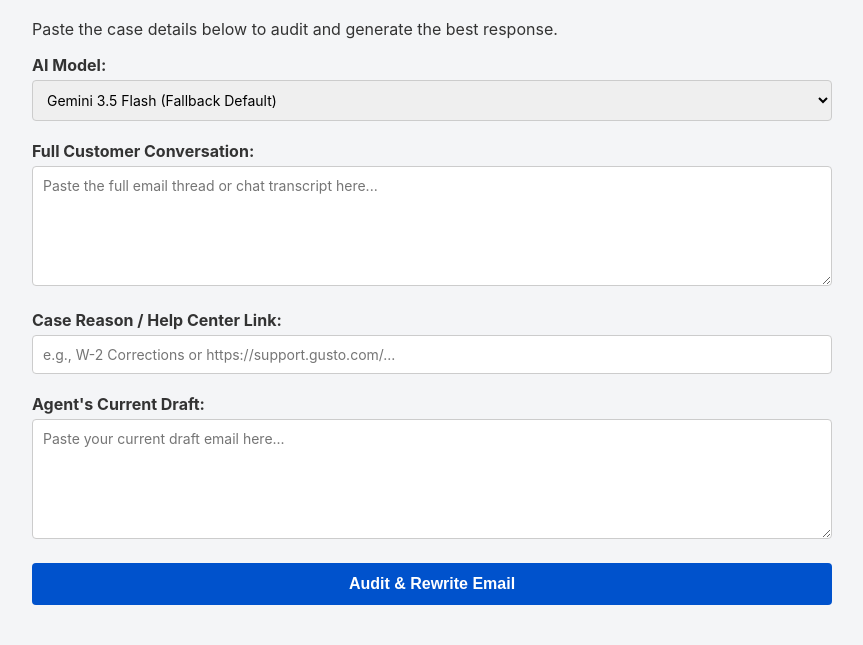
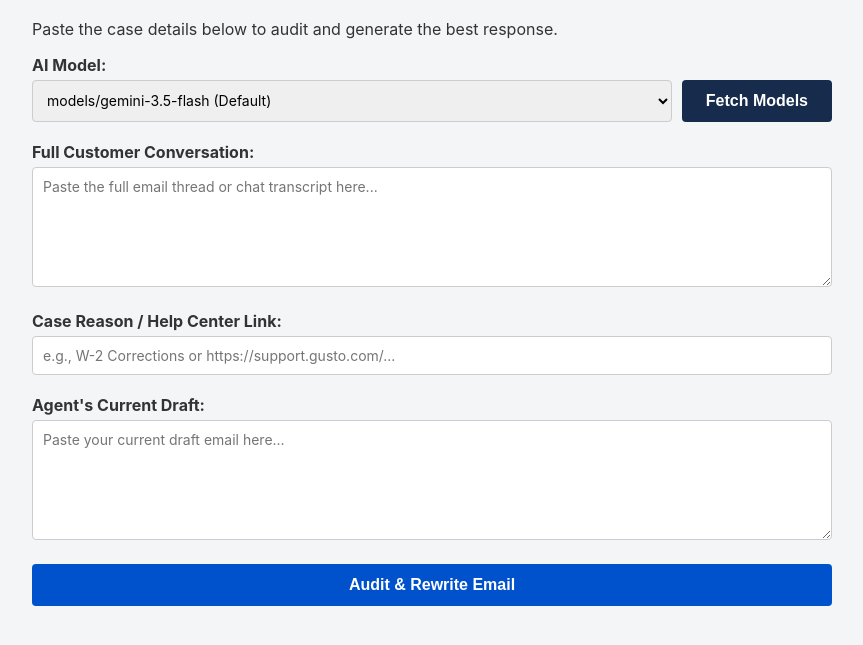
Before and after one commit to angelolim-gst/acesemailgenerator, a plain HTML site: page index.html in a window 1280 px wide. Shown: the part 83-728 px from the top of the page, without its empty margins (208-1071 px from the left). Drawn offline with nearby package versions, Linux system fonts and the light colour scheme; no server answers.

Commit message:
Update index.html

```diff
--- a/index.html
+++ b/index.html
@@ -34,6 +34,12 @@
             font-size: 14px;
         }
         textarea { height: 120px; resize: vertical; }
+
+        .model-container {
+            display: flex;
+            gap: 10px;
+        }
+
         button {
             background-color: #0052cc;
             color: white;
@@ -47,6 +53,13 @@
         }
         button:hover { background-color: #0047b3; }
         button:disabled { background-color: #999; cursor: not-allowed; }
+
+        #fetchModelsBtn {
+            width: auto;
+            background-color: #172b4d;
+            white-space: nowrap;
+        }
+        #fetchModelsBtn:hover { background-color: #091e42; }
 
         /* Output & Table Styling */
         #outputArea {
@@ -82,9 +95,12 @@
 
     <div class="form-group">
         <label for="modelSelect">AI Model:</label>
-        <select id="modelSelect">
-            <option value="models/gemini-3.5-flash">Loading available models...</option>
-        </select>
+        <div class="model-container">
+            <select id="modelSelect">
+                <option value="models/gemini-3.5-flash">models/gemini-3.5-flash (Default)</option>
+            </select>
+            <button id="fetchModelsBtn" onclick="fetchModels()">Fetch Models</button>
+        </div>
     </div>
 
     <div class="form-group">
@@ -120,9 +136,9 @@ Do NOT invent, assume, or jump to resolutions that are not explicitly outlined i
 
 Follow flexible guardrails: Anonymize PII, prioritize official Gusto links, focus on root cause, and minimize customer "homework" unless necessary.`;
 
-        // Obfuscated API Key retrieval for the new key
+        // Corrected Obfuscated API Key retrieval
         function _gK() {
-            const _0x1 = "QVFuQWI4Uk42TE";
+            const _0x1 = "QVEuQWI4Uk42TE";
             const _0x2 = "hSN2Rhd3IyUlBS";
             const _0x3 = "UXU2Q1RPX0Yybn";
             const _0x4 = "FlMVNvcG1UUkc2";
@@ -130,9 +146,14 @@ Follow flexible guardrails: Anonymize PII, prioritize official Gusto links, focu
             return atob(_0x1 + _0x2 + _0x3 + _0x4 + _0x5);
         }
 
-        // Fetch available models on load
-        document.addEventListener("DOMContentLoaded", async () => {
+        // Fetch available models manually
+        async function fetchModels() {
             const modelSelect = document.getElementById('modelSelect');
+            const fetchBtn = document.getElementById('fetchModelsBtn');
+
+            fetchBtn.disabled = true;
+            fetchBtn.textContent = "Fetching...";
+
             try {
                 const response = await fetch(`https://generativelanguage.googleapis.com/v1beta/models?key=${_gK()}`);
                 const data = await response.json();
@@ -144,14 +165,14 @@ Follow flexible guardrails: Anonymize PII, prioritize official Gusto links, focu
                     m.supportedGenerationMethods && m.supportedGenerationMethods.includes('generateContent')
                 );
 
-                modelSelect.innerHTML = ''; // Clear loading text
+                modelSelect.innerHTML = ''; // Clear existing options
 
                 generativeModels.forEach(model => {
                     const option = document.createElement('option');
-                    option.value = model.name; // e.g., "models/gemini-1.5-flash"
+                    option.value = model.name;
                     option.textContent = model.displayName || model.name.replace('models/', '');
 
-                    // Auto-select 3.5 flash if it exists in the list
+                    // Auto-select 3.5 flash if it exists
                     if (model.name.includes('gemini-3.5-flash')) {
                         option.selected = true;
                     }
@@ -161,11 +182,19 @@ Follow flexible guardrails: Anonymize PII, prioritize official Gusto links, focu
 
                 if (modelSelect.options.length === 0) throw new Error("No generative models found.");
 
+                fetchBtn.textContent = "Success!";
+                setTimeout(() => { fetchBtn.textContent = "Fetch Models"; fetchBtn.disabled = false; }, 2000);
+
             } catch (error) {
                 console.error("Error fetching models:", error);
-                modelSelect.innerHTML = '<option value="models/gemini-3.5-flash">Gemini 3.5 Flash (Fallback Default)</option>';
+                alert("Failed to fetch models: " + error.message);
+                fetchBtn.textContent = "Fetch Failed";
+                setTimeout(() => { fetchBtn.textContent = "Fetch Models"; fetchBtn.disabled = false; }, 2000);
             }
-        });
+        }
+
+        // Auto-fetch on load
+        document.addEventListener("DOMContentLoaded", fetchModels);
 
         async function runAudit() {
             const selectedModel = document.getElementById('modelSelect').value;
```
